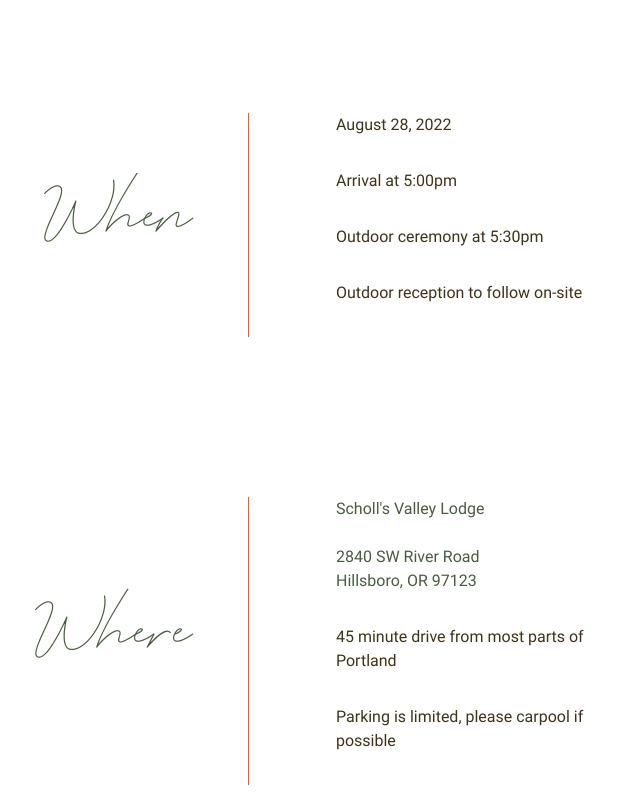
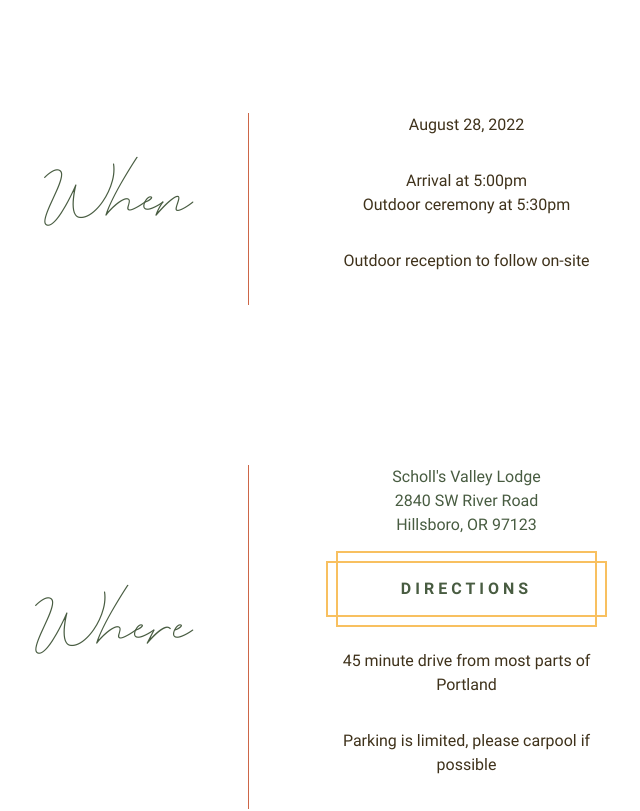
Before and after one commit to rlycrvns/weddingV3, a Next.js app: page /info in a window 1280 px wide. Shown: the part 490-1301 px from the top of the page, without its empty margins (392-1032 px from the left). Built offline with nearby package versions, Linux system fonts and the light colour scheme.

Commit message:
update stuff

```diff
--- a/components/Header/index.js
+++ b/components/Header/index.js
@@ -23,11 +23,6 @@
         Skip to Content
       </a>
       <div className={styles.container}>
-        <Headroom>
-          <div className={styles.navWrapper}>
-            <Nav navOpen={navOpen} toggle={(isOpen) => setNavOpen(isOpen)} />
-          </div>
-        </Headroom>
         <Link href="/">
           <a>
             <div className={styles.info}>
@@ -37,6 +32,9 @@
             </div>
           </a>
         </Link>
+        <div className={styles.navWrapper}>
+          <Nav navOpen={navOpen} toggle={(isOpen) => setNavOpen(isOpen)} />
+        </div>
       </div>
       <FocusOn enabled={navOpen}>
         <Toggle navOpen={navOpen} toggle={(isOpen) => setNavOpen(isOpen)} />
--- a/components/Nav/index.js
+++ b/components/Nav/index.js
@@ -4,10 +4,10 @@
 import Triangle from "@components/Triangle";
 
 const navItems = [
-  { link: "/", name: "Home", target: "_self" },
-  { link: "/info", name: "Info", target: "_self" },
-  { link: "https://www.travelersjoy.com/jessicaandriley", name: "Registry", target: "_blank" },
-  { link: "/rsvp", name: "RSVP", target: "_self" }
+  { link: "/", name: "Home" },
+  { link: "/info", name: "Info" },
+  { link: "/registry", name: "Registry" },
+  { link: "/rsvp", name: "RSVP" }
 ];
 
 export default function Nav() {
@@ -17,7 +17,7 @@
         {navItems.map((item, i) => (
           <li className={styles.navLink} key={i}>
             <Link href={item.link}>
-              <a role="link" tabIndex={0} target={item.target}>
+              <a role="link" tabIndex={0}>
                 <span className={styles.text}>{item.name}</span>
                 <span className={styles.triangle}>
                   <Triangle />
--- a/components/NavMobile/index.js
+++ b/components/NavMobile/index.js
@@ -4,10 +4,10 @@
 import styles from "./navMobile.module.scss";
 
 const navItems = [
-  { link: "/", name: "Home", target: "_self" },
-  { link: "/info", name: "Info", target: "_self" },
-  { link: "https://www.travelersjoy.com/jessicaandriley", name: "Registry", target: "_blank" },
-  { link: "/rsvp", name: "RSVP", target: "_self" }
+  { link: "/", name: "Home" },
+  { link: "/info", name: "Info" },
+  { link: "/registry", name: "Registry" },
+  { link: "/rsvp", name: "RSVP" }
 ];
 
 export default function NavMobile({ toggle }) {
@@ -64,7 +64,6 @@
                 onKeyPress={() => toggle(false)}
                 role="link"
                 tabIndex={0}
-                target={item.target}
               >
                 <span>{item.name}</span>
               </a>
--- a/components/Triangle/index.js
+++ b/components/Triangle/index.js
@@ -1,7 +1,7 @@
 export default function Triangle() {
   return (
     <svg viewBox="0 0 348 300" fill="none" xmlns="http://www.w3.org/2000/svg">
-      <path d="M4.25902 298L174 4.00001L343.741 298H4.25902Z" stroke="black" strokeWidth="4" />
+      <path d="M4.25902 298L174 4.00001L343.741 298H4.25902Z" stroke="#f8c060" strokeWidth="15" />
     </svg>
   );
 }
--- a/package.json
+++ b/package.json
@@ -17,7 +17,6 @@
     "react": "17.0.2",
     "react-dom": "17.0.2",
     "react-focus-on": "^3.5.4",
-    "react-headroom": "^3.2.0",
     "react-intersection-observer": "^8.33.1",
     "sass": "^1.49.0",
     "slugify": "^1.6.5",
--- a/pages/info/index.js
+++ b/pages/info/index.js
@@ -14,8 +14,10 @@
             <h2>When</h2>
             <div className={styles.divider}></div>
             <ul>
-              <li>August 28, 2022</li> <li>Arrival at 5:00pm</li>
-              <li>Outdoor ceremony at 5:30pm</li>
+              <li>August 28, 2022</li>
+              <li>
+                Arrival at 5:00pm <br /> Outdoor ceremony at 5:30pm
+              </li>
               <li>Outdoor reception to follow on-site</li>
             </ul>
           </div>
@@ -25,13 +27,19 @@
             <ul>
               <li>
                 <Link href="http://www.schollsvalleylodge.com/">
-                  <a target="_blank">Scholl's Valley Lodge</a>
+                  <a target="_blank">
+                    Scholl's Valley Lodge
+                    <br /> 2840 SW River Road
+                    <br /> Hillsboro, OR 97123
+                  </a>
                 </Link>
                 <br />
+                <br />
                 <Link href="https://www.google.com/maps/place/Scholls+Valley+Lodge/@45.4303321,-122.9313421,17z/data=!3m1!4b1!4m5!3m4!1s0x549513cf2aa8ab5b:0x457d5fd397d27ca3!8m2!3d45.4303321!4d-122.9291534">
-                  <a target="_blank">
-                    <br /> 2840 SW River Road
-                    <br /> Hillsboro, OR 97123
+                  <a className={styles.button} target="_blank">
+                    Directions
+                    <div className={styles.button__horizontal}></div>
+                    <div className={styles.button__vertical}></div>
                   </a>
                 </Link>
               </li>
@@ -78,7 +86,7 @@
                   <a target="_blank">this article</a>
                 </Link>
                 <br />
-                Basically no jeans, t-shirts or shorts
+                Essentially no jeans, t-shirts or shorts please and thank you
               </li>
               <li>Light coat recommended due to the possibility of wind</li>
               <li>Ceremony will be held on a lawn, we suggest avoiding pointed heels</li>
--- a/styles/Page.module.scss
+++ b/styles/Page.module.scss
@@ -60,9 +60,9 @@
     li {
       color: var(--black);
       margin-bottom: 2rem;
-      text-align: left;
+      text-align: center;
       padding: 0 2rem;
-      a {
+      a:not(.button) {
         &:link,
         &:visited {
           transition: all 250ms ease-in-out;
@@ -88,3 +88,84 @@
     display: block;
   }
 }
+
+.button {
+  --offset: 10px;
+  --border-size: 2px;
+
+  display: block;
+  position: relative;
+  padding: 1rem;
+  appearance: none;
+  border: 0;
+  background: transparent;
+  color: var(--green);
+  text-transform: uppercase;
+  text-align: center;
+  letter-spacing: 0.25em;
+  outline: none;
+  cursor: pointer;
+  font-weight: bold;
+  border-radius: 0;
+  box-shadow: inset 0 0 0 var(--border-size) var(--mustard);
+  transition: background 0.8s ease;
+
+  &:hover {
+    background: rgba(100, 0, 0, 0.03);
+  }
+
+  &__horizontal,
+  &__vertical {
+    position: absolute;
+    top: var(--horizontal-offset, 0);
+    right: var(--vertical-offset, 0);
+    bottom: var(--horizontal-offset, 0);
+    left: var(--vertical-offset, 0);
+    transition: transform 0.8s ease;
+    will-change: transform;
+
+    &::before {
+      content: "";
+      position: absolute;
+      border: inherit;
+    }
+  }
+
+  &__horizontal {
+    --vertical-offset: calc(var(--offset) * -1);
+    border-top: var(--border-size) solid var(--mustard);
+    border-bottom: var(--border-size) solid var(--mustard);
+
+    &::before {
+      top: calc(var(--vertical-offset) - var(--border-size));
+      bottom: calc(var(--vertical-offset) - var(--border-size));
+      left: calc(var(--vertical-offset) * -1);
+      right: calc(var(--vertical-offset) * -1);
+    }
+  }
+
+  &:hover &__horizontal {
+    transform: scaleX(0);
+  }
+
+  &__vertical {
+    --horizontal-offset: calc(var(--offset) * -1);
+    border-left: var(--border-size) solid var(--mustard);
+    border-right: var(--border-size) solid var(--mustard);
+
+    &::before {
+      top: calc(var(--horizontal-offset) * -1);
+      bottom: calc(var(--horizontal-offset) * -1);
+      left: calc(var(--horizontal-offset) - var(--border-size));
+      right: calc(var(--horizontal-offset) - var(--border-size));
+    }
+  }
+
+  &:hover &__vertical {
+    transform: scaleY(0);
+  }
+}
+
+.textCenter {
+  text-align: center;
+}
```
Also changed, not shown: pages/registry/index.js (added, +54 -0 lines), public/images/triangle.svg (deleted).
